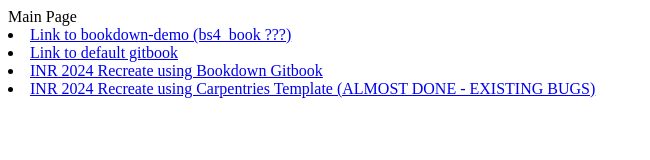
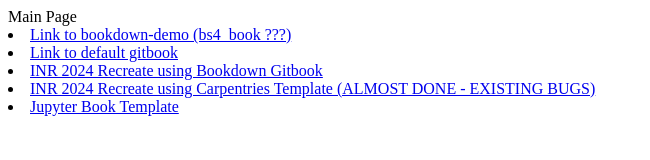
Before and after one commit to cbw-dev/cbw-dev.github.io, a plain HTML site: page index.html in a window 1280 px wide. Shown: the whole page, without its empty margins (0-650 px from the left). Drawn offline with Linux system fonts and the light colour scheme.

Commit message:
Update index.html

```diff
--- a/index.html
+++ b/index.html
@@ -4,3 +4,4 @@
 <li> <a href="https://cbw-dev.github.io/bookdown-test/">Link to default gitbook</a></li>
 <li> <a href="https://cbw-dev.github.io/INR-2024-Recreate/">INR 2024 Recreate using Bookdown Gitbook</a></li>
 <li> <a href="https://cbw-dev.github.io/INR_2024_Recreate_Carpentries/">INR 2024 Recreate using Carpentries Template (ALMOST DONE - EXISTING BUGS)</a></li>
+<li> <a href="https://cbw-dev.github.io/jb-intro-test-book/intro.html">Jupyter Book Template</a></li>
```
